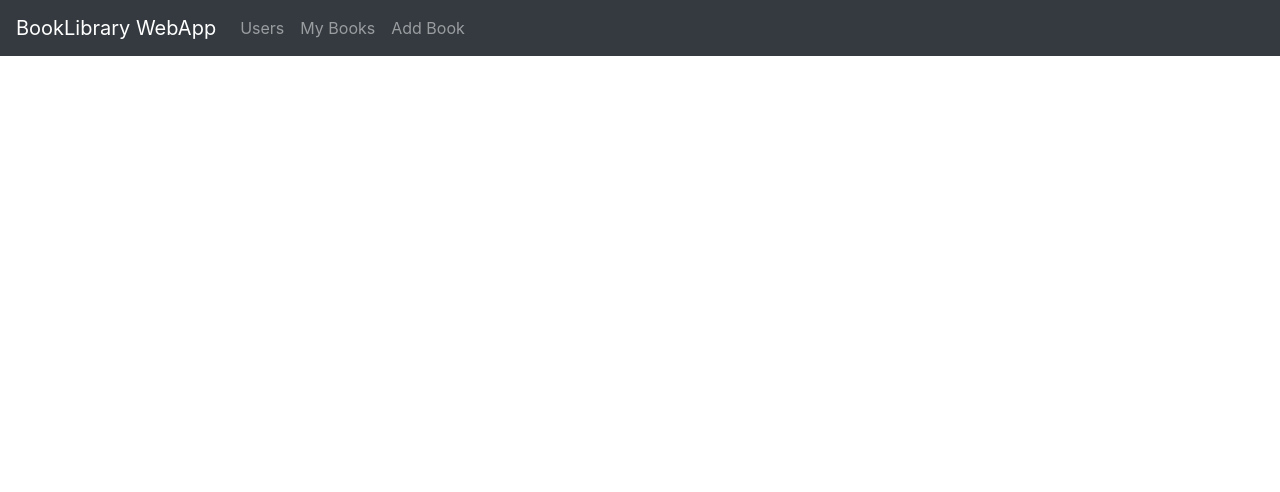
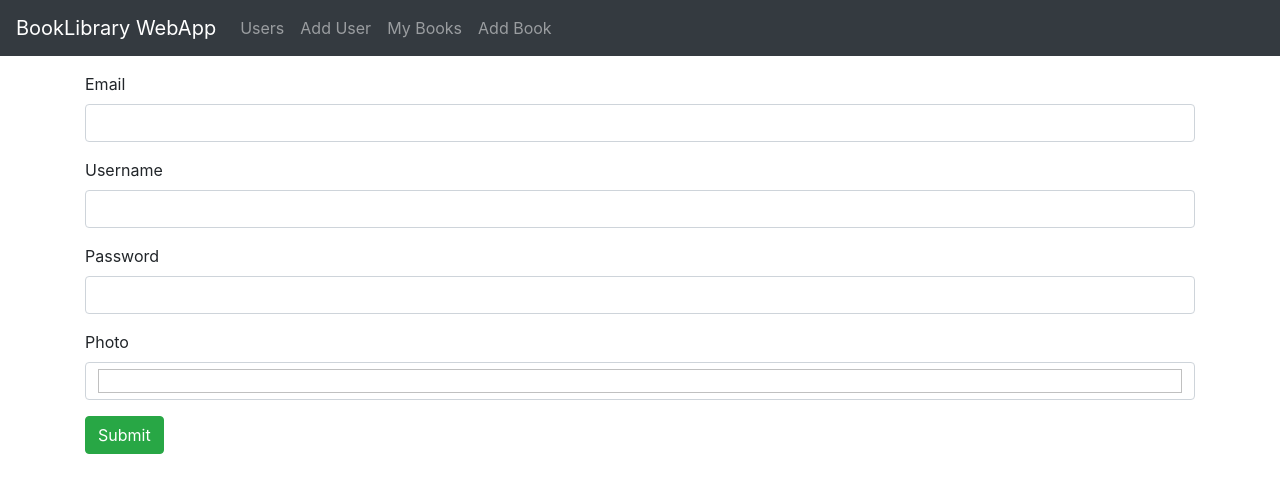
Before and after one commit to tavaresrodrigo/book-crud, a React (Create React App) app in the folder react-frontend/: page /add-user in a window 1280 px wide. Shown: the top 492 px of the page. Built offline with nearby package versions, Linux system fonts and the light colour scheme.

Commit message:
Update env variable

```diff
--- a/react-frontend/package.json
+++ b/react-frontend/package.json
@@ -17,7 +17,7 @@
     "web-vitals": "^0.2.4"
   },
   "scripts": {
-    "start": "PORT=8081 react-scripts start",
+    "start": "react-scripts start",
     "build": "react-scripts build",
     "test": "react-scripts test",
     "eject": "react-scripts eject"
--- a/react-frontend/src/App.css
+++ b/react-frontend/src/App.css
@@ -36,3 +36,10 @@
     transform: rotate(360deg);
   }
 }
+
+input[type=radio],
+    input.radio {
+      float: left;
+      clear: none;
+      margin: 2px 0 0 2px;
+    }
--- a/react-frontend/src/App.js
+++ b/react-frontend/src/App.js
@@ -8,6 +8,7 @@ import Book from "./components/book.component";
 import BookList from "./components/books-list.component";
 import User from './components/user.component'
 import UserList from './components/user-list.component'
+import AddUser from './components/add-user.component'
 
 class App extends Component {
   render() {
@@ -21,6 +22,11 @@ class App extends Component {
           <li className="nav-item">
               <Link to={"/users"} className="nav-link">
                 Users
+              </Link>
+            </li>
+            <li className="nav-item">
+              <Link to={"/add-user"} className="nav-link">
+                Add User
               </Link>
             </li>
             <li className="nav-item">
@@ -43,6 +49,7 @@ class App extends Component {
             <Route path="/books/:id" component={Book} />
             <Route path="/users/:id" component={User} />
             <Route path="/users" component={UserList} />
+            <Route path="/add-user" component={AddUser} />
           </Switch>
         </div>
       </div>
--- a/react-frontend/src/components/add-book.component.js
+++ b/react-frontend/src/components/add-book.component.js
@@ -70,7 +70,7 @@ export default class AddBook extends Component {
       <div className="submit-form">
         {this.state.submitted ? (
           <div>
-            <h4>You submitted successfully!</h4>
+            <h4>You submitted the book successfully!</h4>
             <button className="btn btn-success" onClick={this.newBook}>
               Add
             </button>
--- a/react-frontend/src/components/add-user.component.js
+++ b/react-frontend/src/components/add-user.component.js
@@ -4,46 +4,66 @@ import UserDataService from "../services/user.service";
 export default class AddUser extends Component {
   constructor(props) {
     super(props);
-    this.onChangeTitle = this.onChangeTitle.bind(this);
-    this.onChangeDescription = this.onChangeDescription.bind(this);
+    this.onChangeEmail = this.onChangeEmail.bind(this);
+    this.onChangeUsername = this.onChangeUsername.bind(this);
+    this.onChangePassword = this.onChangePassword.bind(this);
+    this.onChangePhoto = this.onChangePhoto.bind(this);
     this.saveUser = this.saveUser.bind(this);
     this.newUser = this.newUser.bind(this);
 
     this.state = {
-      id: null,
-      title: "",
-      description: "",
-      published: false,
+        id: null,
+        username: "",
+        email: "",
+        password: "",
+        imagePath: "",
 
-      submitted: false
+        admin: false,
+        submitted: false
     };
   }
 
-  onChangeTitle(e) {
+  onChangeEmail(e) {
     this.setState({
-      title: e.target.value
+      email: e.target.value
     });
   }
 
-  onChangeDescription(e) {
+  onChangeUsername(e) {
     this.setState({
-      description: e.target.value
+      username: e.target.value
+    });
+  }
+
+  onChangePassword(e) {
+    this.setState({
+      password: e.target.value
+    });
+  }
+
+  onChangePhoto(e) {
+    this.setState({
+      photo: e.target.value
     });
   }
 
   saveUser() {
     var data = {
-      title: this.state.title,
-      description: this.state.description
+      email: this.state.email,
+      username: this.state.username,
+      password: this.state.password,
+      photo: this.state.photo
     };
 
     UserDataService.create(data)
       .then(response => {
         this.setState({
           id: response.data.id,
-          title: response.data.title,
-          description: response.data.description,
-          published: response.data.published,
+          email: response.data.email,
+          username: response.data.username,
+          password: response.data.password,
+          photo: response.data.photo,
+          admin: response.data.admin,
 
           submitted: true
         });
@@ -57,10 +77,12 @@ export default class AddUser extends Component {
   newUser() {
     this.setState({
       id: null,
-      title: "",
-      description: "",
-      published: false,
+      username: "",
+      email: "",
+      password: "",
+      imagePath: "",
 
+      admin: false,
       submitted: false
     });
   }
@@ -70,7 +92,7 @@ export default class AddUser extends Component {
       <div className="submit-form">
         {this.state.submitted ? (
           <div>
-            <h4>You submitted successfully!</h4>
+            <h4>You submitted the user successfully!</h4>
             <button className="btn btn-success" onClick={this.newUser}>
               Add
             </button>
@@ -78,28 +100,55 @@ export default class AddUser extends Component {
         ) : (
           <div>
             <div className="form-group">
-              <label htmlFor="title">Title</label>
+              <label htmlFor="email">Email</label>
               <input
-                type="text"
+                type="email"
                 className="form-control"
-                id="title"
+                id="email"
                 required
-                value={this.state.title}
-                onChange={this.onChangeTitle}
-                name="title"
+                value={this.state.email}
+                onChange={this.onChangeEmail}
+                name="email"
               />
             </div>
 
             <div className="form-group">
-              <label htmlFor="description">Description</label>
+              <label htmlFor="username">Username</label>
               <input
                 type="text"
                 className="form-control"
-                id="description"
+                id="username"
                 required
-                value={this.state.description}
+                value={this.state.username}
+                onChange={this.onChangeUsername}
+                name="username"
+              />
+            </div>
+
+            <div className="form-group">
+              <label htmlFor="password">Password</label>
+              <input
+                type="password"
+                className="form-control"
+                id="password"
+                required
+                value={this.state.password}
                 onChange={this.onChangeDescription}
-                name="description"
+                name="password"
+              />
+            </div>
+
+            <div className="form-group">
+              <label htmlFor="photo">Photo</label>
+              <input
+                type="image"
+                alt={this.state.photo}
+                className="form-control"
+                id="photo"
+                required
+                value={this.state.photo}
+                onChange={this.onChangePhoto}
+                name="photo"
               />
             </div>
 
```
Also changed, not shown: 1 other file (tests, documents, lock files or other folders).
